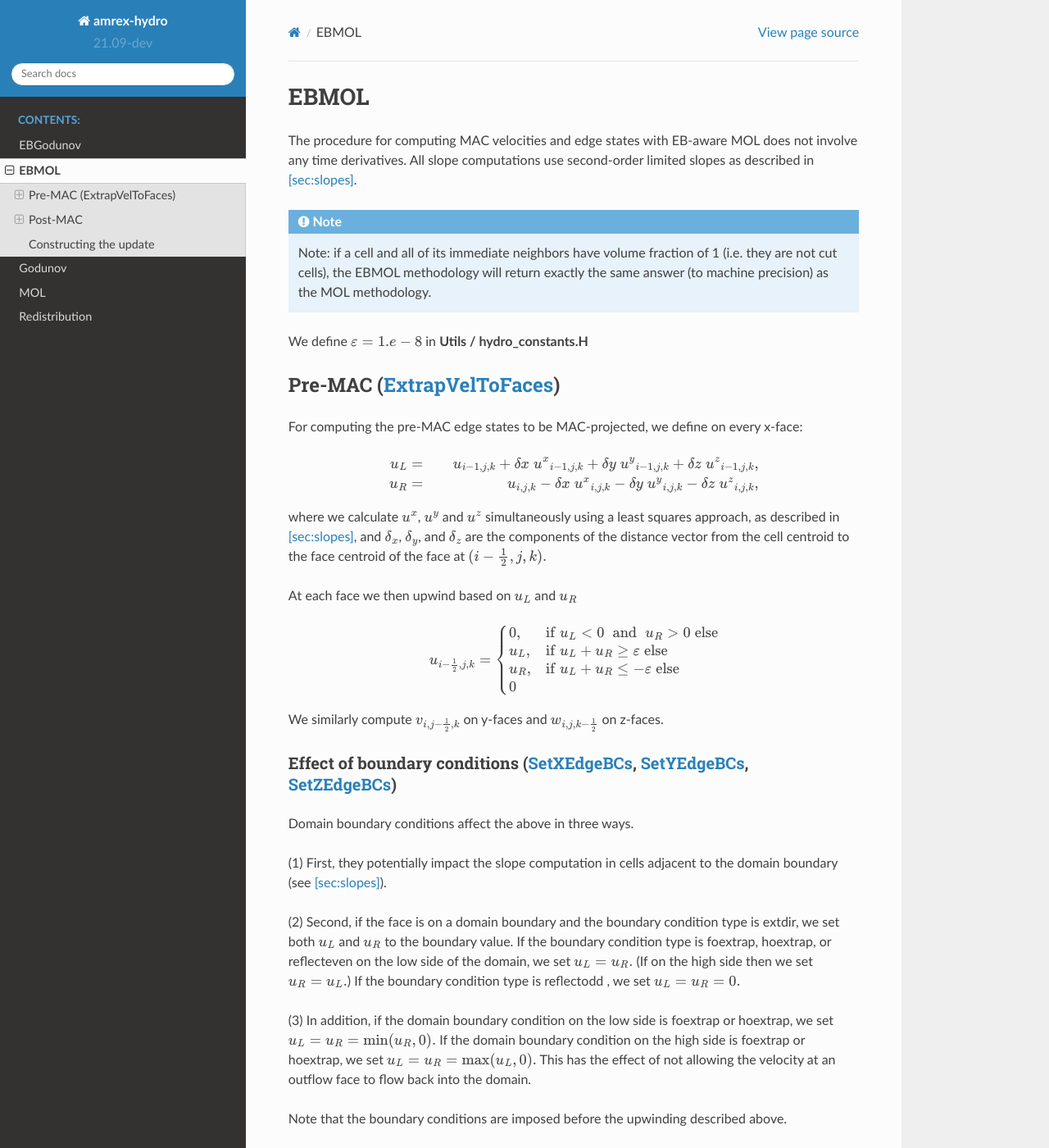
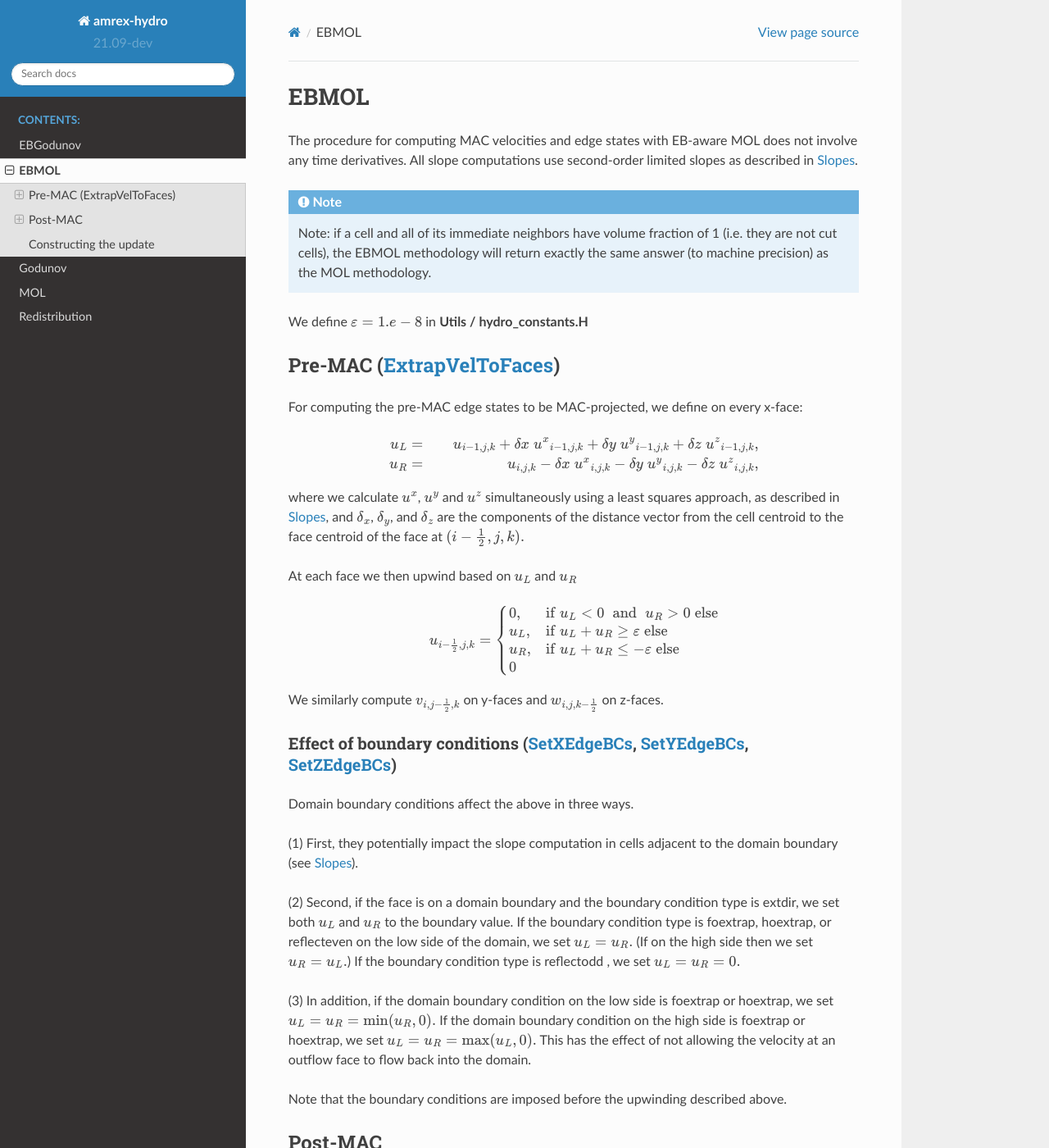
Before and after one commit to AMReX-Fluids/AMReX-Hydro, a Sphinx documentation site: the page built from Docs/source/EBMOL.rst, in a window 1280 px wide and 1400 px high. Shown: the whole window at 82% size. Built offline with Sphinx 7.4.7 and the Read the Docs theme 2.0.0, drawn with Linux system fonts in a browser that asks for light colours.

Commit message:
Edit links to slopes page.

```diff
--- a/Docs/source/EBGodunov.rst
+++ b/Docs/source/EBGodunov.rst
@@ -2,9 +2,9 @@ EBGodunov
 =========
 
 All slope computations use second-order limited slopes as described in
-`slopes`_.
+`Slopes`_.
 
-.. _`slopes`: https://amrex-codes.github.io/amrex/hydro_html/Slopes.html
+.. _`Slopes`: https://amrex-codes.github.io/amrex/hydro_html/Slopes.html
 
 We define :math:`\varepsilon = 1.e-8` in **Utils / hydro_constants.H**
 
@@ -138,7 +138,7 @@ Effect of boundary conditions (`SetXEdgeBCs`_, `SetYEdgeBCs`_, `SetZEdgeBCs`_)
 Domain boundary conditions affect the above in three ways.
 
 (1) First, they potentially impact the slope computation in cells
-adjacent to the domain boundary (see `[sec:slopes] <#sec:slopes>`__).
+adjacent to the domain boundary (see `Slopes`_).
 
 (2) Second, if the face is on a domain boundary and the boundary
 condition type is extdir, we set both :math:`u_L` and :math:`u_R` to the
--- a/Docs/source/EBMOL.rst
+++ b/Docs/source/EBMOL.rst
@@ -4,7 +4,9 @@ EBMOL
 The procedure for computing MAC velocities and edge states with EB-aware MOL
 does not involve any time derivatives. All slope computations use
 second-order limited slopes as described in
-`[sec:slopes] <#sec:slopes>`__.
+`Slopes`_.
+
+.. _`Slopes`: https://amrex-codes.github.io/amrex/hydro_html/Slopes.html
 
 .. note::
 
@@ -29,7 +31,7 @@ every x-face:
    u_R &=& u_{i,j,k}   - \delta x \; {u^x}_{i,j,k}   - \delta y \; {u^y}_{i,j,k}   - \delta z \; {u^z}_{i,j,k} ,\end{aligned}
 
 where we calculate :math:`u^x`, :math:`u^y` and :math:`u^z` simultaneously using a least squares approach,
-as described in `[sec:slopes] <#sec:slopes>`__,
+as described in `Slopes`_,
 and :math:`\delta_x`, :math:`\delta_y`, and :math:`\delta_z` are the components of the distance vector from
 the cell centroid to the face centroid of the face at :math:`(i-\frac{1}{2},j,k).`
 
@@ -58,7 +60,7 @@ Effect of boundary conditions (`SetXEdgeBCs`_, `SetYEdgeBCs`_, `SetZEdgeBCs`_)
 Domain boundary conditions affect the above in three ways.
 
 (1) First, they potentially impact the slope computation in cells
-adjacent to the domain boundary (see `[sec:slopes] <#sec:slopes>`__).
+adjacent to the domain boundary (see `Slopes`_).
 
 (2) Second, if the face is on a domain boundary and the boundary
 condition type is extdir, we set both :math:`u_L` and :math:`u_R` to the
@@ -90,7 +92,7 @@ faces as above:
    s_R &=& s_{i,j,k}   - \delta x \; {s^x}_{i,j,k}   - \delta y \; {s^y}_{i,j,k}   - \delta z \; {s^z}_{i,j,k} ,\end{aligned}
 
 where we calculate :math:`s^x`, :math:`s^y` and :math:`s^z` simultaneously using a least squares approach,
-as described in `[sec:slopes] <#sec:slopes>`__,
+as described in `Slopes`_,
 and :math:`\delta_x`, :math:`\delta_y`, and :math:`\delta_z` are the components of the distance vector from
 the cell centroid to the face centroid of the face at :math:`(i-\frac{1}{2},j,k).`
 
--- a/Docs/source/Godunov.rst
+++ b/Docs/source/Godunov.rst
@@ -2,7 +2,9 @@ Godunov
 =======
 
 All slope computations use second-order limited slopes as described in
-`[sec:slopes] <#sec:slopes>`__.
+`Slopes`_.
+
+.. _`Slopes`: https://amrex-codes.github.io/amrex/hydro_html/Slopes.html
 
 We define :math:`\varepsilon = 1.e-8` in **Utils / hydro_constants.H**
 
@@ -133,7 +135,7 @@ Effect of boundary conditions (`SetXEdgeBCs`_, `SetYEdgeBCs`_, `SetZEdgeBCs`_)
 Domain boundary conditions affect the above in three ways.
 
 (1) First, they potentially impact the slope computation in cells
-adjacent to the domain boundary (see `[sec:slopes] <#sec:slopes>`__).
+adjacent to the domain boundary (see `Slopes`_).
 
 (2) Second, if the face is on a domain boundary and the boundary
 condition type is extdir, we set both :math:`u_L` and :math:`u_R` to the
--- a/Docs/source/MOL.rst
+++ b/Docs/source/MOL.rst
@@ -4,7 +4,9 @@ MOL
 The procedure for computing MAC velocities and edge states with MOL does
 not involve any time derivatives. All slope computations use
 second-order limited slopes as described in
-`[sec:slopes] <#sec:slopes>`__.
+`Slopes`_.
+
+.. _`Slopes`: https://amrex-codes.github.io/amrex/hydro_html/Slopes.html
 
 We define :math:`\varepsilon = 1.e-8` in **Utils / hydro_constants.H**
 
@@ -49,7 +51,7 @@ Effect of boundary conditions (`SetXEdgeBCs`_, `SetYEdgeBCs`_, `SetZEdgeBCs`_)
 Domain boundary conditions affect the above in three ways.
 
 (1) First, they potentially impact the slope computation in cells
-adjacent to the domain boundary (see `[sec:slopes] <#sec:slopes>`__).
+adjacent to the domain boundary (see `Slopes`_).
 
 (2) Second, if the face is on a domain boundary and the boundary
 condition type is extdir, we set both :math:`u_L` and :math:`u_R` to the
```
